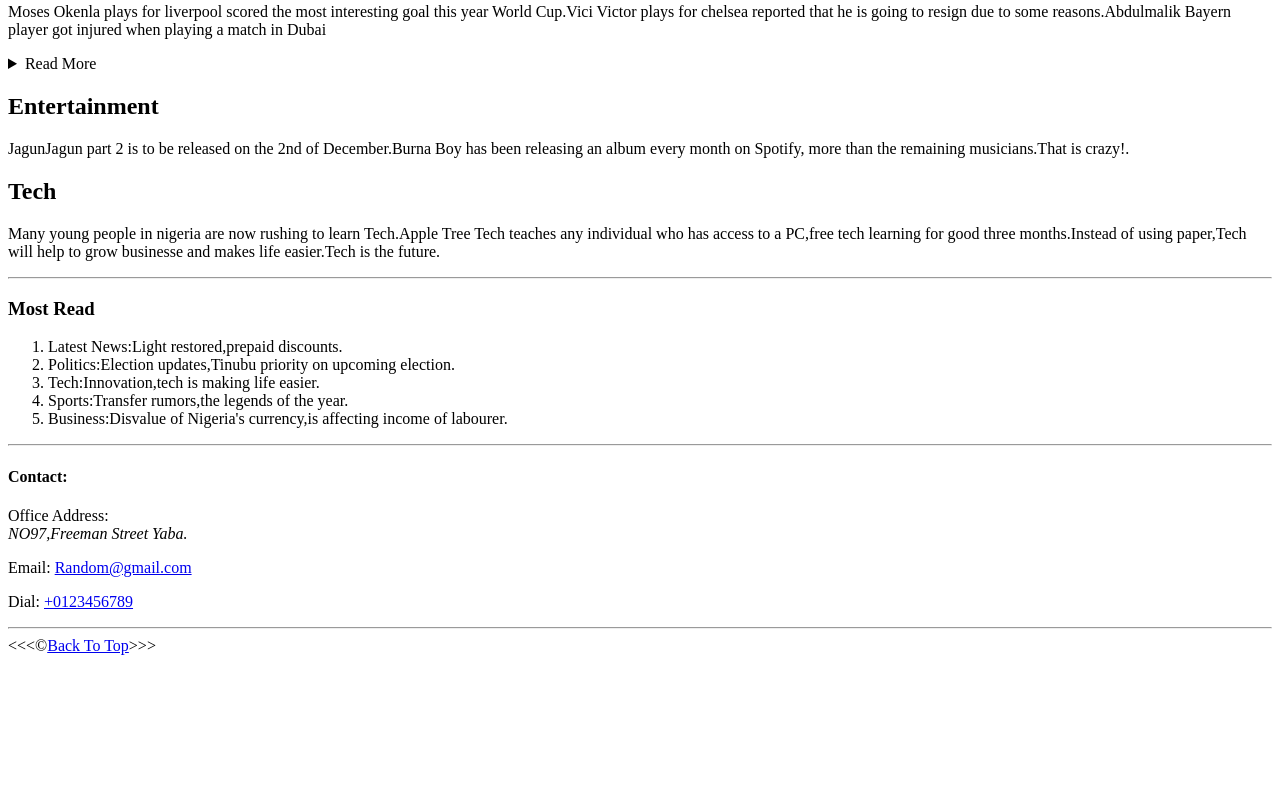
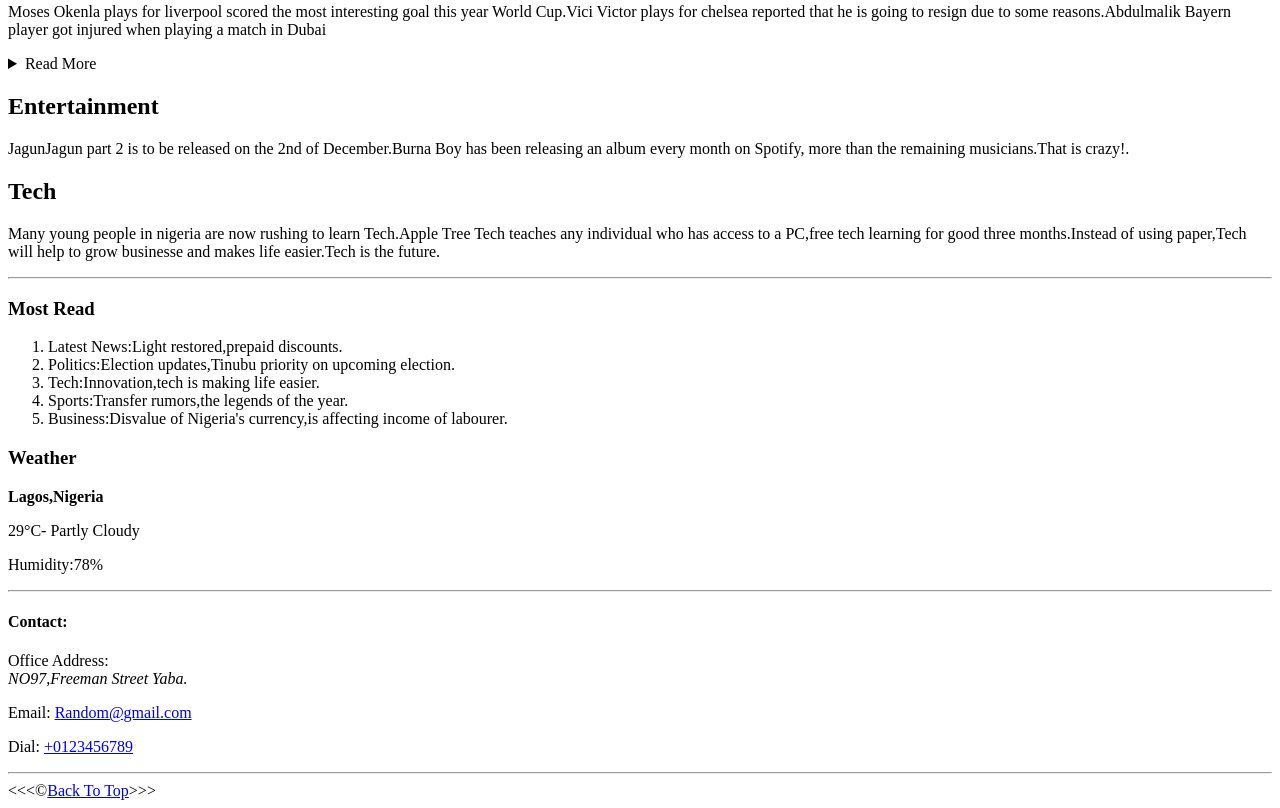
Before and after one commit to Malikpro0717/desktop-tutorial, a plain HTML site: page challenge-01/index.html in a window 1280 px wide. Shown: the part 3323-4131 px from the top of the page. Before the commit the page ends 3986 px from the top, so only its background shows below. Drawn offline with Linux system fonts and the light colour scheme.

Commit message:
add weather section

```diff
--- a/challenge-01/index.html
+++ b/challenge-01/index.html
@@ -157,6 +157,13 @@
                 labourer.</li>
         </ol>
     </aside>
+
+    <aside>
+        <h3>Weather</h3>
+        <p><strong>Lagos,Nigeria</strong></p>
+        <p>29°C- Partly Cloudy</p>
+        <p>Humidity:78%</p>
+    </aside>
     </article>
      <hr>
     <article id="contact">
```
